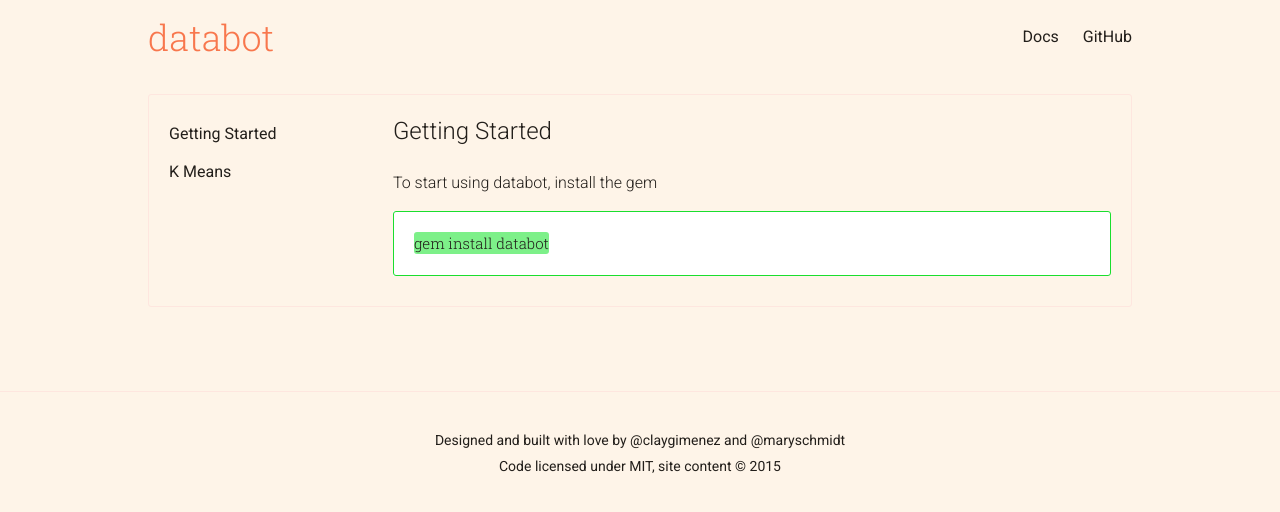
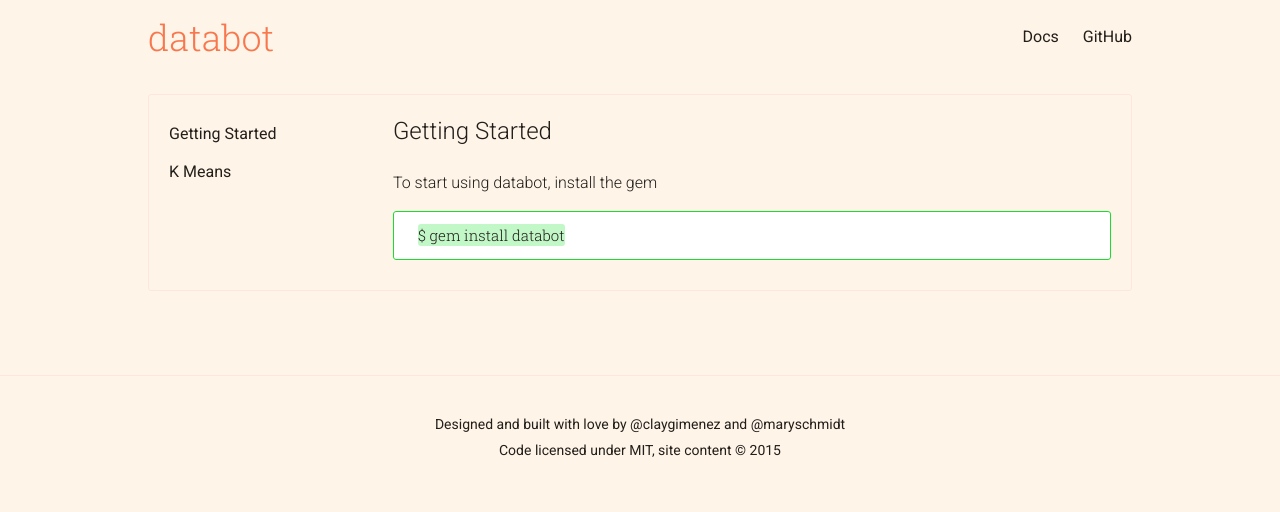
Before and after one commit to claygimenez/databot, a Jekyll site: the page built from _docs/getting-started.md, in a window 1280 px wide. Shown: the top 512 px of the page. Built offline with Jekyll 4.4.1, drawn with Linux system fonts in a browser that asks for light colours.

Commit message:
Adjust accent green usage

```diff
--- a/_docs/getting-started.md
+++ b/_docs/getting-started.md
@@ -7,4 +7,4 @@
 
 To start using databot, install the gem
 
-    gem install databot
+    $ gem install databot
--- a/_sass/_base.scss
+++ b/_sass/_base.scss
@@ -127,7 +127,7 @@
  */
 pre,
 code {
-    background-color: $accent-color;
+    background-color: lighten($accent-color, 15);
     border: 1px solid $accent-color-dark;
     border-radius: $border-radius;
     font-family: $accent-font-family;
@@ -139,9 +139,9 @@
 }
 
 pre {
-    padding: $spacing-unit;
+    padding: 12px 24px;
     overflow-x: scroll;
-    width: calc(100% - (#{$spacing-unit} * 2));
+    width: calc(100% - (24px * 2));
 
     @include media-query($on-laptop) {
       width: calc(100% - #{$spacing-unit});
--- a/_sass/_layout.scss
+++ b/_sass/_layout.scss
@@ -154,19 +154,24 @@
  * Button styles
  */
 .button {
-    background-color: $accent-color;
+    background-color: lighten($accent-color, 15);
     border-radius: $border-radius;
     border: 1px solid $accent-color-dark;
     color: $text-color;
     cursor: pointer;
     font-size: 18px;
-    font-weight: 400;
-    height: 60px;
+    font-weight: 300;
+    height: 50px;
     letter-spacing: 0.02em;
-    line-height: 60px;
+    line-height: 50px;
     margin: 0 auto;
     text-align: center;
-    width: 300px;
+    transition: color 0.1s linear;
+    width: 240px;
+
+    &:hover {
+      background-color: lighten($accent-color, 12);
+    }
 }
 
 
```
Also changed, not shown: 3 other files.
